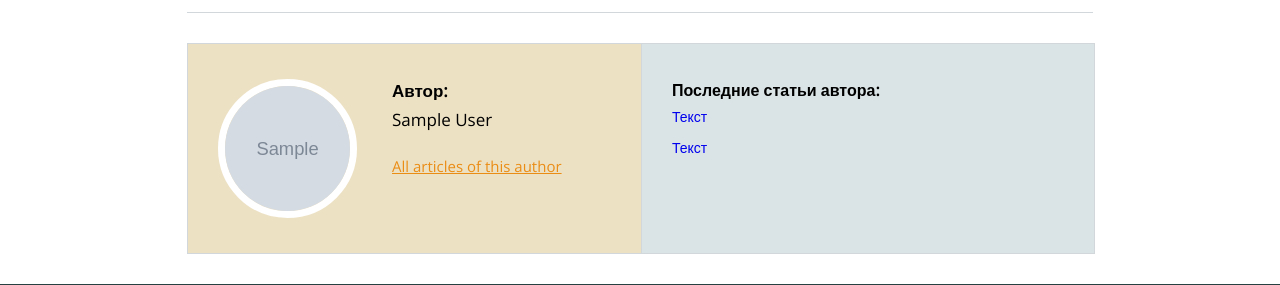
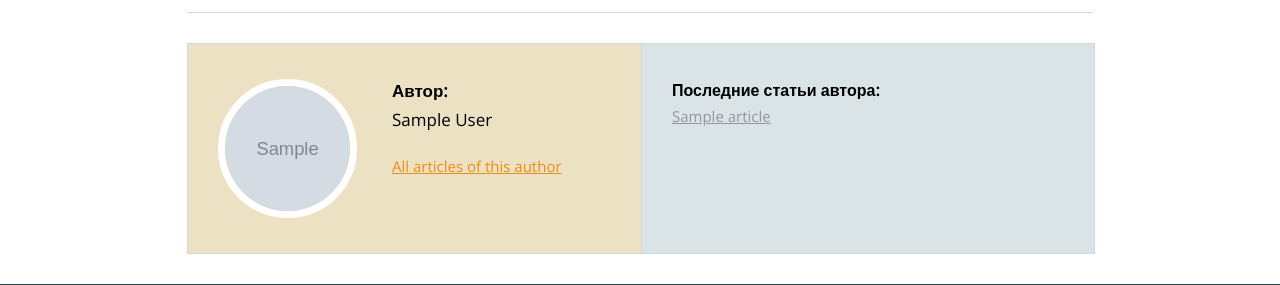
Before and after one commit to dzmitrybakunovich/django-blog, a Django app: page /articles/1 in a window 1280 px wide. Shown: the part 911-1196 px from the top of the page. Run offline with Django 3.2, Linux system fonts and the light colour scheme; a user stored in the database is signed in; tables that the repository leaves empty hold one stand-in row (values such as "Sample post"); grey boxes marked "Sample" are stand-in pictures; some libraries are stand-ins or nearby versions.

Commit message:
Add last articles in article.html

```diff
--- a/main_app/templates/main_app/article.html
+++ b/main_app/templates/main_app/article.html
@@ -27,7 +27,6 @@
     border-top: 3px solid #ea8d15;"></div>
 
 <div class="blog" >
-
     <div class="blog_info">
         <span class="blog_data">{{ article.date.date }}</span>
         <a href="{% url 'user_profile' article.author.id %}" class="blog_author_name">
@@ -57,8 +56,9 @@
         </div>
         <div class="authmats">
             <strong>Последние статьи автора:</strong>
-                <p><a href="Add url">Текст</a></p>
-                <p><a href="Add url">Текст</a></p>
+            {% for last_article in last_articles %}
+                <p><a class="more" style="color: #91999b;" href="{% url 'article_detail' last_article.id %}">{{ last_article.title }}</a></p>
+            {% endfor %}
         </div>
     </div>
 </div>
--- a/main_app/views.py
+++ b/main_app/views.py
@@ -51,6 +51,7 @@ def page_article(request, article_id=1):
         'main_app/article.html',
         {
             'form': form,
+            'last_articles': Article.objects.all().filter(author_id=request.user.id)[:AMOUNT_LAST_ARTICLES],
             'article': Article.objects.get(id=article_id),
             'comment': Comment.objects.filter(article_id=article_id).order_by('-date'),
         }
```
